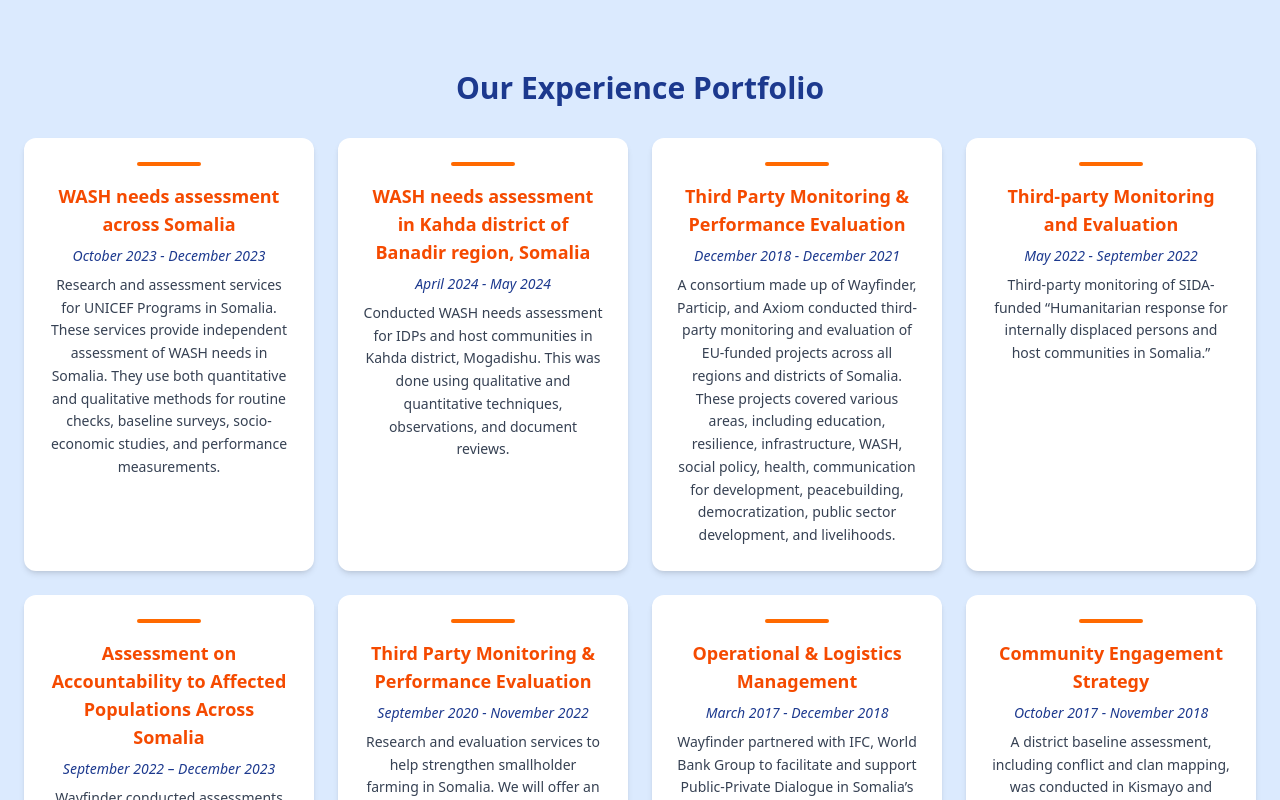
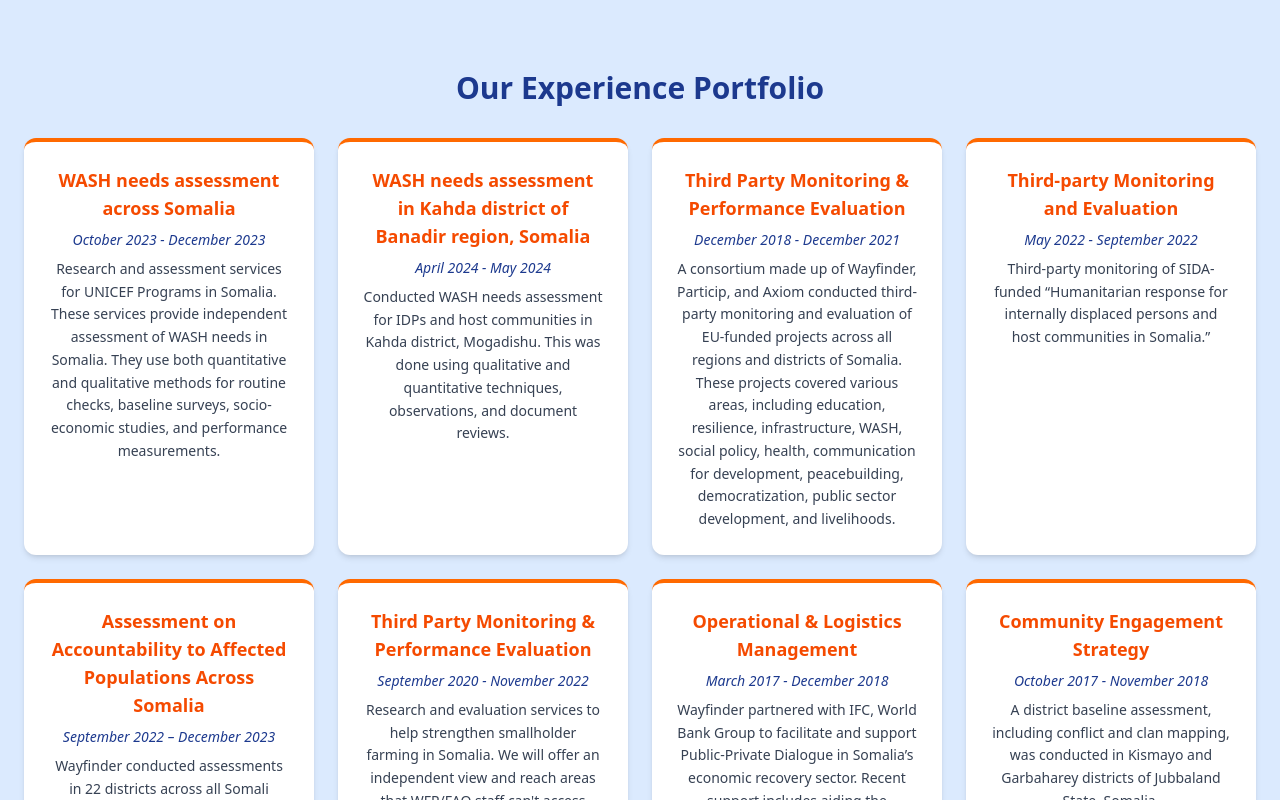
Before and after one commit to Sharon-Kairu/Wayfinder, a Next.js app: page / in a window 1280 px wide. Shown: the part 4200-5000 px from the top of the page. Built offline with nearby package versions, Linux system fonts and the light colour scheme.

Commit message:
Top orange border

```diff
--- a/app/components/experiences/Experiences.tsx
+++ b/app/components/experiences/Experiences.tsx
@@ -211,7 +211,7 @@ const Experiences = () => {
         {groups.map((group, index) => (
           <motion.div
             key={index}
-            className="bg-white rounded-xl shadow-md hover:shadow-lg transition-shadow duration-300 flex flex-col justify-start items-center p-6"
+            className="bg-white rounded-xl shadow-md hover:shadow-lg transition-shadow duration-300 flex flex-col justify-start items-center p-6 border-t-4 border-orange-500"
             initial={{ opacity: 0, y: 50 }}
             whileInView={{ opacity: 1, y: 0 }}
             transition={{
@@ -222,7 +222,6 @@ const Experiences = () => {
             }}
             viewport={{ once: true }}
           >
-            <div className="w-16 h-1 bg-orange-500 rounded-full mb-4"></div>
             <h3 className="text-orange-600 font-semibold text-lg text-center mb-2">
               {group.classification}
             </h3>
```
